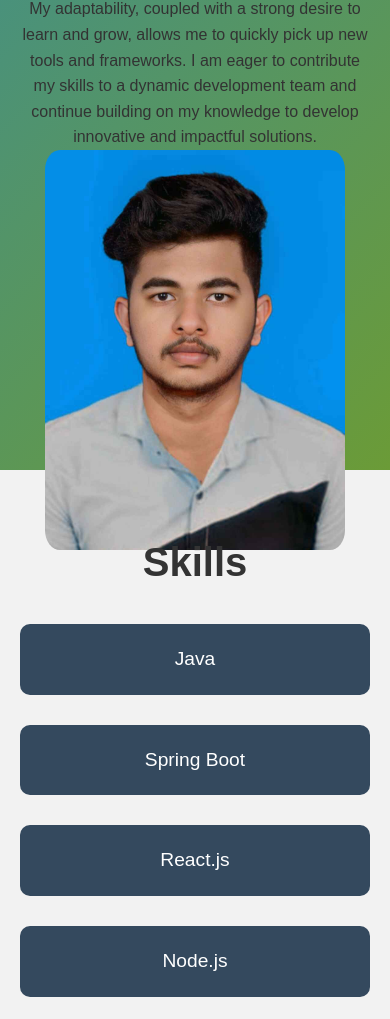
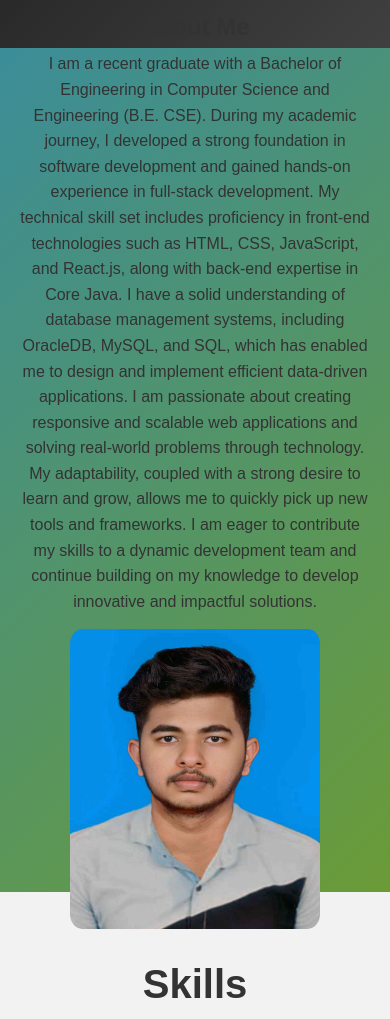
Before and after one commit to GnanaVigneshcse/Portfolio, a plain HTML site: page index.html in a window 390 px wide. Shown: the part 796-1815 px from the top of the page. Drawn offline with Linux system fonts and the light colour scheme.

Commit message:
Add files via upload
updated

```diff
--- a/style.css
+++ b/style.css
@@ -53,7 +53,7 @@ nav .nav-links a:hover {
 
 /* Home Section */
 .home {
-    height: 50vh;
+    height: 100vh;
     background: linear-gradient(135deg, #000000, #404040);
     color: white;
     display: flex;
@@ -281,4 +281,9 @@ footer {
         flex-direction: column;
         align-items: center;
     }
+    .about-img img{
+        margin-top: 15px;
+        width: 250px;
+        height: 300px;
+    }
 }
```
